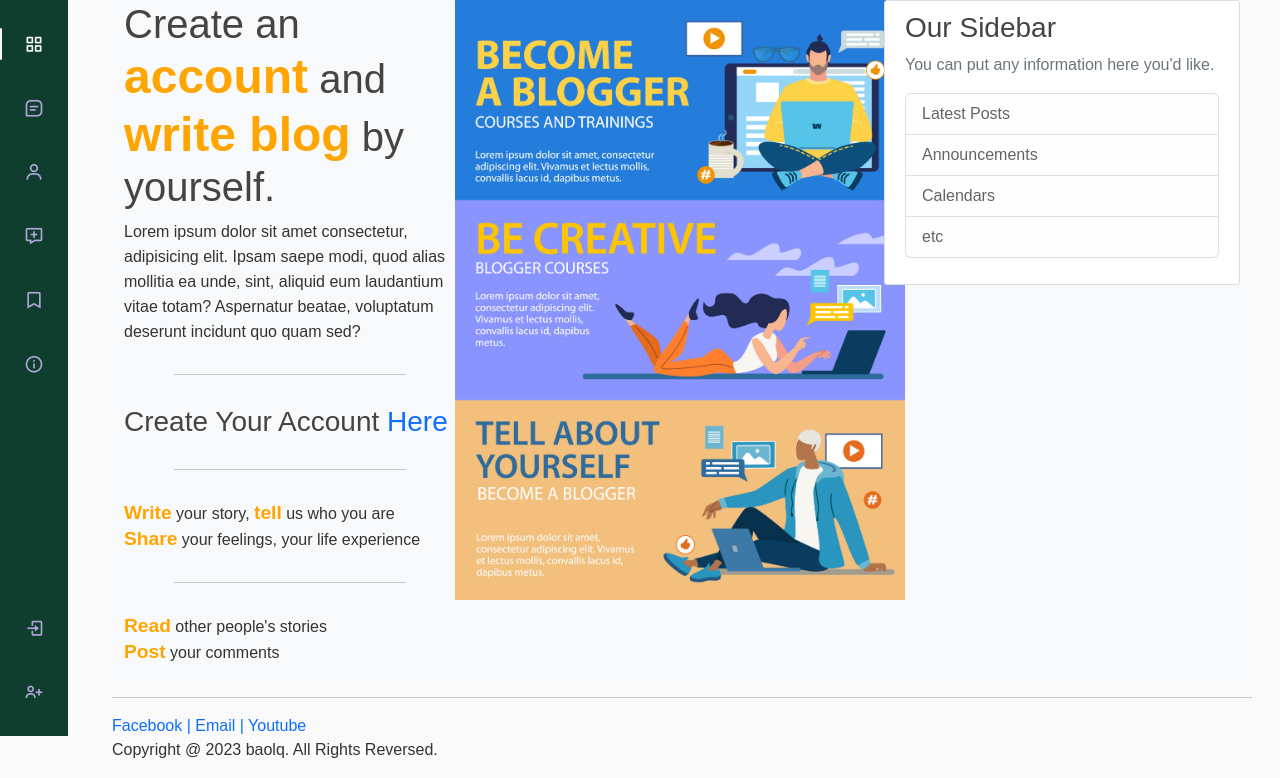
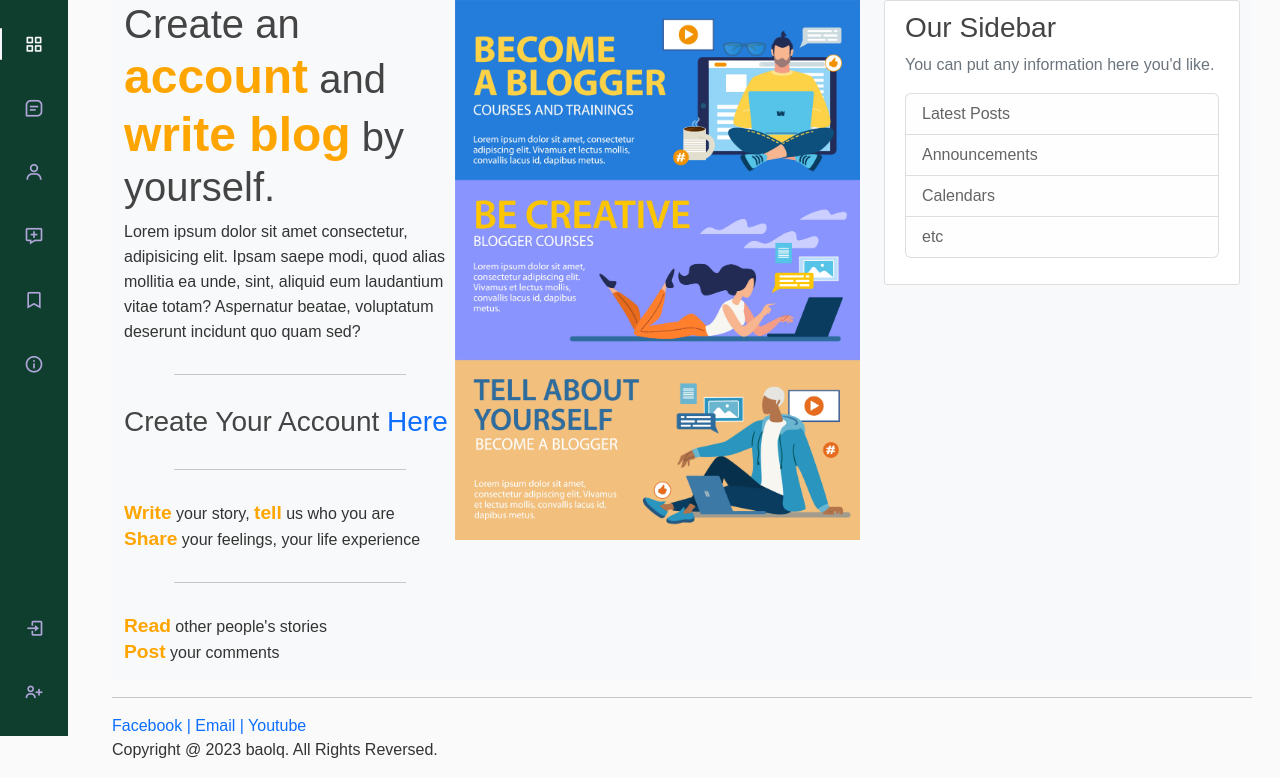
Before and after one commit to bao-lq/WebDjango.Blog, a Django app: page / in a window 1280 px wide. Shown: the part 64-842 px from the top of the page. Run offline with Django 4.2, Linux system fonts and the light colour scheme; some libraries are stand-ins or nearby versions; some web fonts are replaced.

Commit message:
Update home.html

```diff
--- a/myhome/templates/pages/home.html
+++ b/myhome/templates/pages/home.html
@@ -32,8 +32,6 @@
                 <span class="highlight">Post</span> your comments
             </p>
         </div>
-        <div class="col-md-2">
-            <img src="{% static 'images/Back-blog.jpg' %}" alt="Images blog" width="450px" height="auto">
-        </div>
+        <div class="home-banner"></div>
     </div>
 {% endblock %}
--- a/static/css/style.css
+++ b/static/css/style.css
@@ -426,7 +426,7 @@ a.article-title:hover {
   font-size: 2.5rem;
 }
 
-/* --------------------------------------------- css home.html --------------------------------------------- */
+/* ------------------------- css home.html + blog.html + post.html ------------------------------- */
 
 .content-main {
   display: flex;
@@ -442,6 +442,13 @@ a.article-title:hover {
   margin: 30px auto;
   max-width: 70%;
   text-align: center;
+}
+
+.home-banner {
+  flex: 1;
+  background-image: url('../images/Back-blog.jpg');
+  background-repeat: no-repeat;
+  background-size: contain;
 }
 
 .highlight {
```
Also changed, not shown: db.sqlite3.
